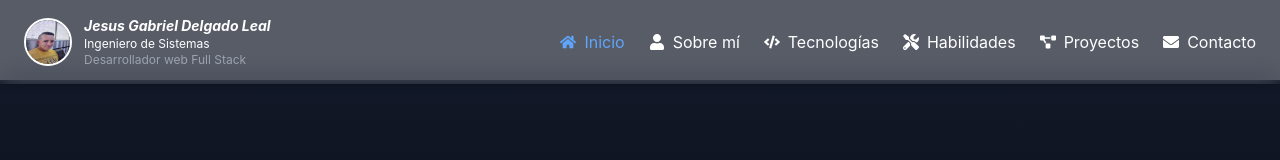
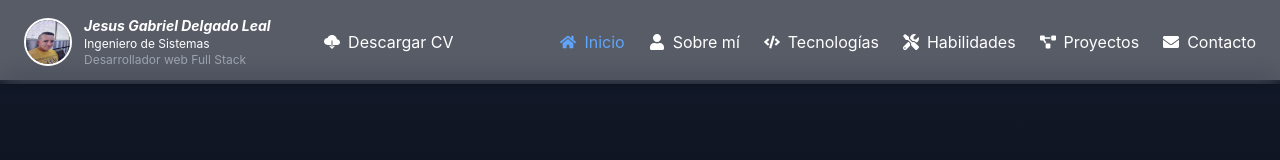
Before and after one commit to jgdelgado17/gabriel-delgado, a React (Create React App) app: page / in a window 1280 px wide. Shown: the top 160 px of the page. Built offline with nearby package versions, Linux system fonts and the light colour scheme.

Commit message:
download cv on navbar

```diff
--- a/src/components/Navbar.tsx
+++ b/src/components/Navbar.tsx
@@ -9,6 +9,7 @@ import {
   FaBars,
   FaTimes
 } from "react-icons/fa";
+import { IoCloudDownloadSharp } from "react-icons/io5";
 import { useEffect, useState } from "react";
 
 const navItems = [
@@ -46,6 +47,16 @@ const Navbar = () => {
             <h2 className="text-xs">Ingeniero de Sistemas</h2>
             <p className="text-xs text-gray-400">Desarrollador web Full Stack</p>
           </div>
+        </div>
+
+        <div className="hidden md:block">
+          <a
+              href={`${process.env.PUBLIC_URL}${process.env.REACT_APP_CV_URL}`}
+              className="flex items-center gap-2 hover:text-blue-400 transition"
+              download
+          >
+            <IoCloudDownloadSharp /> Descargar CV
+          </a>
         </div>
 
         {/* Botones: darkmode + hamburguesa */}
```
Also changed, not shown: 2 other files (tests, documents, lock files or other folders).
